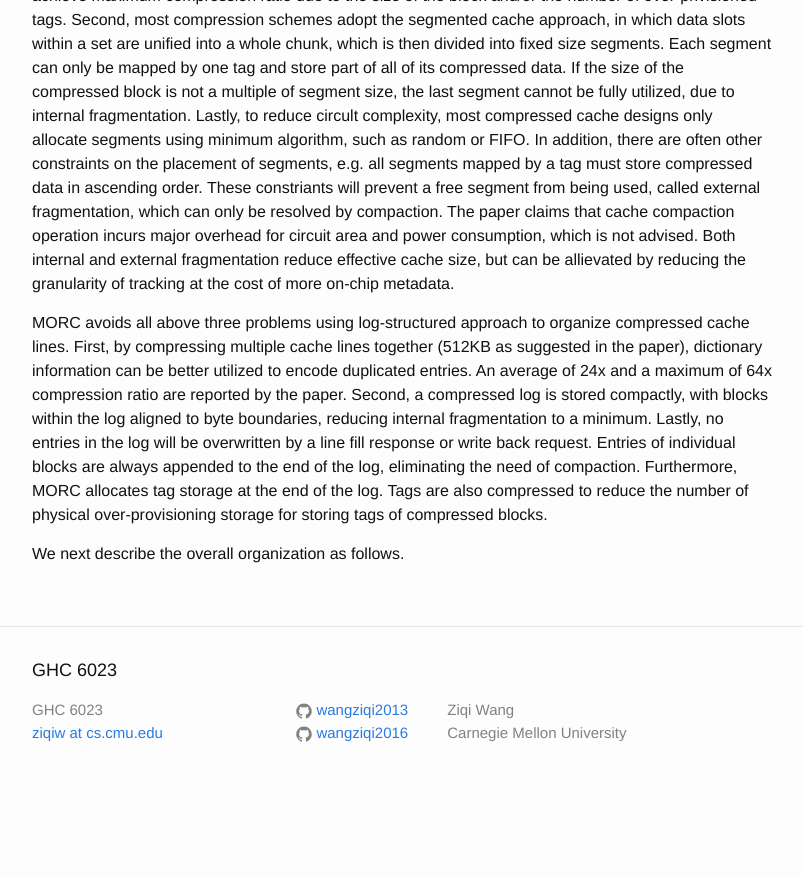
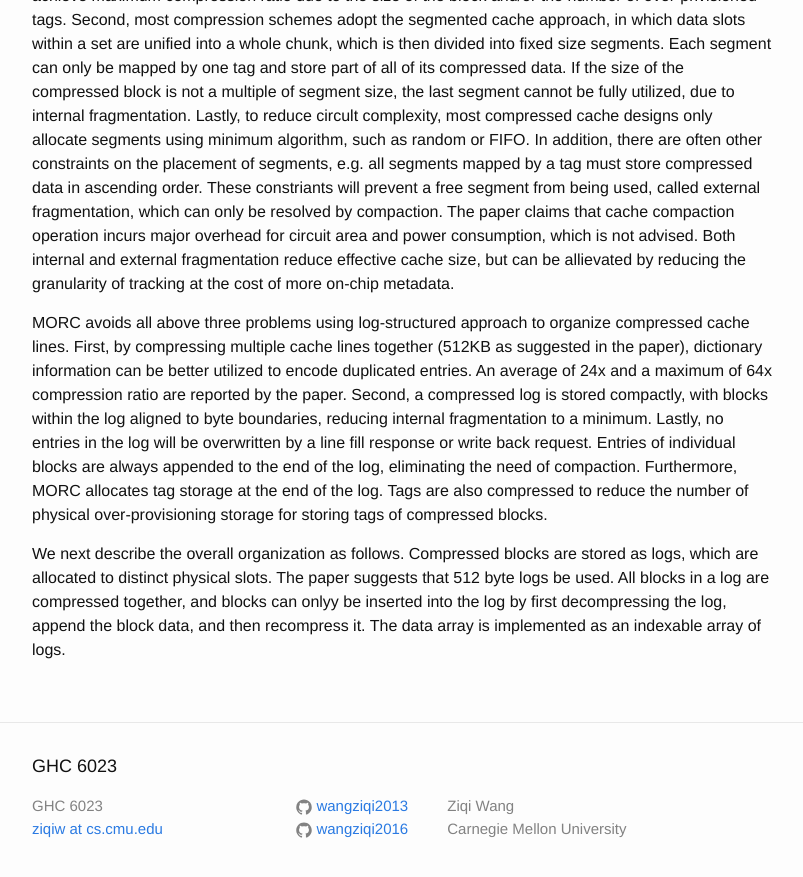
Before and after one commit to wangziqi2013/wangziqi2013.github.io, a Jekyll site: the page built from _posts/2020-06-28-morc.markdown, in a window 1280 px wide and 900 px high, scrolled down 724 px. Shown: the top 877 px of the window, without its empty margins (238-1041 px from the left). Built offline with Jekyll 4.4.1, drawn with Linux system fonts in a browser that asks for light colours; before the commit the page ends 1528 px from its top, so only the background shows below that.

Commit message:
Adding data arrayy

```diff
--- a/_posts/2020-06-28-morc.markdown
+++ b/_posts/2020-06-28-morc.markdown
@@ -44,4 +44,7 @@ blocks are always appended to the end of the log, eliminating the need of compac
 Furthermore, MORC allocates tag storage at the end of the log. Tags are also compressed to reduce the number of physical
 over-provisioning storage for storing tags of compressed blocks.
 
-We next describe the overall organization as follows.
+We next describe the overall organization as follows. Compressed blocks are stored as logs, which are allocated to distinct
+physical slots. The paper suggests that 512 byte logs be used. All blocks in a log are compressed together, and blocks
+can onlyy be inserted into the log by first decompressing the log, append the block data, and then recompress it.
+The data array is implemented as an indexable array of logs.
```
